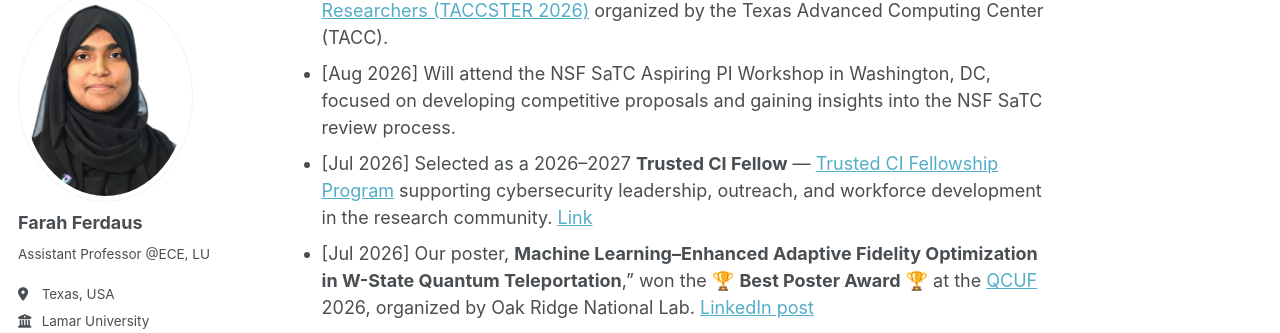
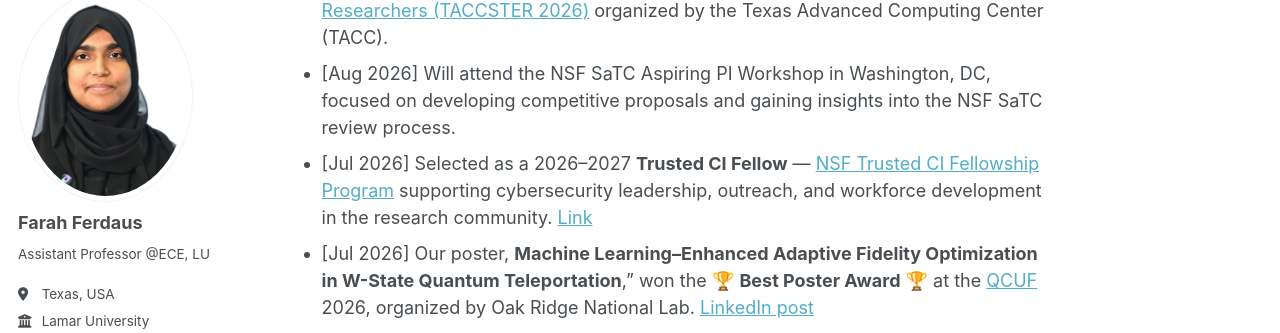
Before and after one commit to fferdaus/fferdaus.github.io, a Jekyll site: the page built from _pages/about.md, in a window 1280 px wide and 900 px high, scrolled down 1068 px. Shown: the part 107-440 px from the top of the window. Built offline with Jekyll 4.4.1, drawn with Linux system fonts in a browser that asks for light colours; emoji names are drawn with the system emoji font; some web fonts are replaced.

Commit message:
Update about.md

```diff
--- a/_pages/about.md
+++ b/_pages/about.md
@@ -63,7 +63,7 @@ I have published numerous scientific articles, including journal articles, confe
 ## News
 - [Aug 2026] Our poster, **A Side-Channel Methodology for DL Model Recovery Using Power Traces**, has been accepted for presentation at the [TACC Symposium for Texas Researchers (TACCSTER 2026)](https://tacc.utexas.edu/taccster/2026/) organized by the Texas Advanced Computing Center (TACC).
 - [Aug 2026] Will attend the NSF SaTC Aspiring PI Workshop in Washington, DC, focused on developing competitive proposals and gaining insights into the NSF SaTC review process.
-- [Jul 2026] Selected as a 2026–2027 **Trusted CI Fellow** — [Trusted CI Fellowship Program](https://trustedci.org/fellows) supporting cybersecurity leadership, outreach, and workforce development in the research community. [Link](https://www.trustedci.org/2026-fellows)
+- [Jul 2026] Selected as a 2026–2027 **Trusted CI Fellow** — [NSF Trusted CI Fellowship Program](https://trustedci.org/fellows) supporting cybersecurity leadership, outreach, and workforce development in the research community. [Link](https://www.trustedci.org/2026-fellows)
 - [Jul 2026] Our poster, **Machine Learning–Enhanced Adaptive Fidelity Optimization in W-State Quantum Teleportation**," won the 🏆 **Best Poster Award** 🏆 at the [QCUF](https://www.olcf.ornl.gov/calendar/2026-quantum-computing-user-forum/) 2026, organized by Oak Ridge National Lab. [LinkedIn post](https://www.linkedin.com/feed/update/urn:li:ugcPost:7486160842829369344/)
 - [Jul 2026] Two papers from our lab have been accepted at [IEEE NAPS26](https://www.mtu.edu/ece/naps-2026/) — marking our lab's first collaboration with [PNNL](https://www.pnnl.gov) and [ERCOT](https://www.ercot.com)!
 - [Jul 2026] Two papers from our lab have been accepted at [IEEE QCE26](https://qce.quantum.ieee.org/2026/) ([Workshop on Advancing Hybrid Quantum-Classical Computing Through Shared Challenges](https://events.ornl.gov/quantum-hpc-workshop-2026/)) — marking our lab's first work in quantum computing and first collaboration with [ORNL](https://www.ornl.gov)!
```
